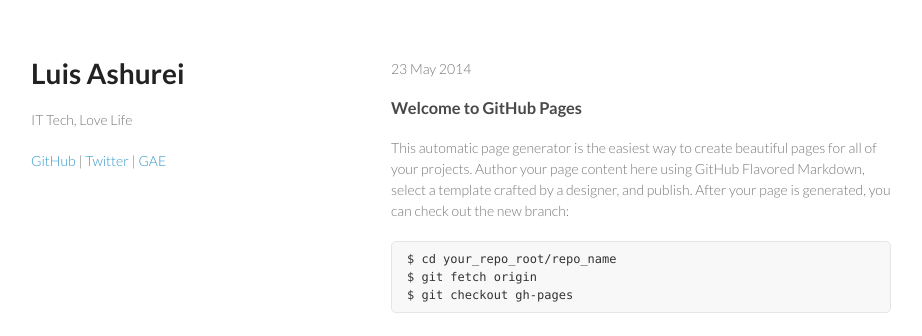
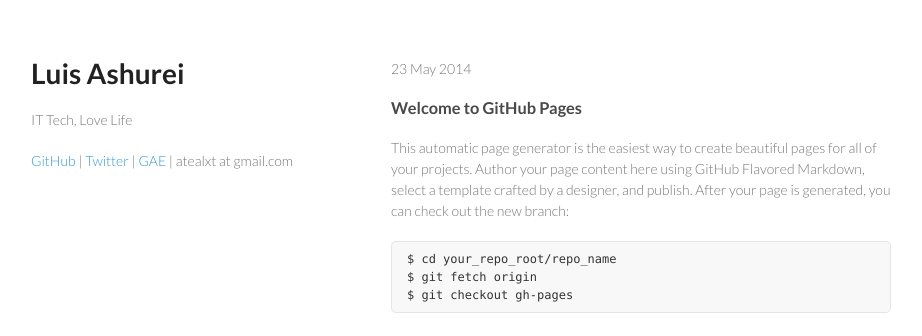
Before and after one commit to atealxt/atealxt.github.io, a Jekyll site: the page built from _posts/2014-05-23-first-post.html, in a window 1280 px wide. Shown: the top 336 px of the page, without its empty margins (179-1101 px from the left). Built offline with Jekyll 4.4.1, drawn with Linux system fonts in a browser that asks for light colours.

Commit message:
Update default.html

```diff
--- a/_layouts/default.html
+++ b/_layouts/default.html
@@ -29,7 +29,8 @@
           <p class="view">
             <a href="https://github.com/atealxt">GitHub</a> |
             <a href="https://twitter.com/atealxt">Twitter</a> |
-            <a href="http://atealxt.appspot.com/">GAE</a>
+            <a href="http://atealxt.appspot.com/">GAE</a> |
+            atealxt at gmail.com
           </p>
         {% endif %}
       </header>
```
